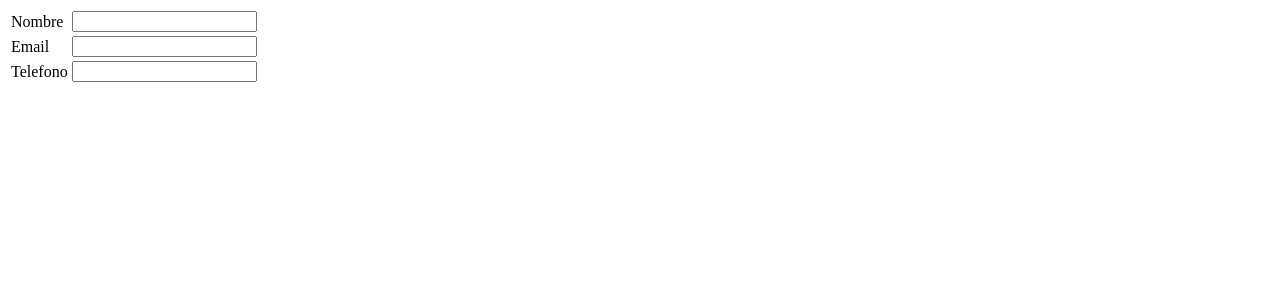
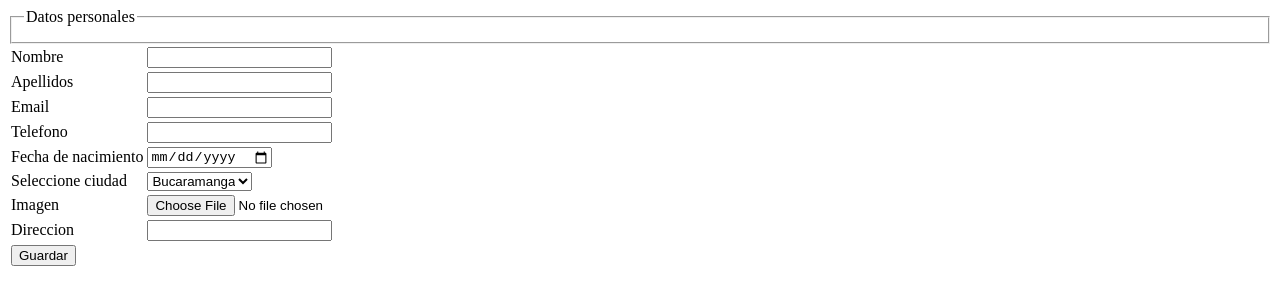
Before and after one commit to Serranomanuel/html3233198, a plain HTML site: page Formulario.html in a window 1280 px wide. Drawn offline with Linux system fonts and the light colour scheme.

Commit message:
se agregan mas imagenes y se añanden funcionalidades al formulario

```diff
--- a/Formulario.html
+++ b/Formulario.html
@@ -6,12 +6,20 @@
     <title>Formulario</title>
 </head>
 <body>
+    <main>
         <table>
             <form>
+                <fieldset>
+                    <legend>Datos personales</legend>
                         <tr>
                             <td><label for="">Nombre</label></td>
-                <td><input type="text" required></td>
+                            <td><input type="text" name="Nombre" id="Nombre" required></td>
                         </tr>
+                        <tr>
+                            <td><label for="">Apellidos</label></td>
+                            <td><input type="text" name="Apellidos" id="Apellidos"></td>
+                        </tr>
+
                         <tr>
                             <td><label for="">Email</label></td>
                             <td><input type="email" minlength="10"></td>
@@ -20,7 +28,35 @@
                             <td><label for="">Telefono</label></td>
                             <td><input type="number" maxlength="10"></td>
                         </tr>
+                        <tr>
+                            <td><label for="">Fecha de nacimiento</label></td>
+                            <td><input type="date"></td>
+                        </tr>
+                        <tr>
+                            <td><label for="ciudad">Seleccione ciudad</label></td>
+                            <td><select name="ciuda" id="ciuda">
+                                <option value="1">Bucaramanga</option>
+                                <option value="2">Piedecuesta</option>
+                                <option value="3">Giron</option>
+                                <option value="4">Floridablanca</option>
+                                <option value="5">Lebrija</option>
+                            </select></td>
+                        </tr>
+                        <tr>
+                            <td><label for="imagen">Imagen</label></td>
+                            <td><input type="file"></td>
+                        </tr>
+                        <tr>
+                            <td><label for="">Direccion</label></td>
+                            <td><input type="" maxlength="10"></td>
+                        </tr>
+                        <tr>
+                            <td><button>Guardar</button></td>
+                        </tr>
+                </fieldset>
             </form>
         </table>
+    </main>
+
 </body>
 </html>
```
Also changed, not shown: blog.html (+14 -1 lines), imagenes.html (+6 -2 lines), index.html (+0 -1 lines), resources/masmontañas.jpg (added), resources/river.jpg (added). Lines whose indentation alone changed are shown as unchanged.
